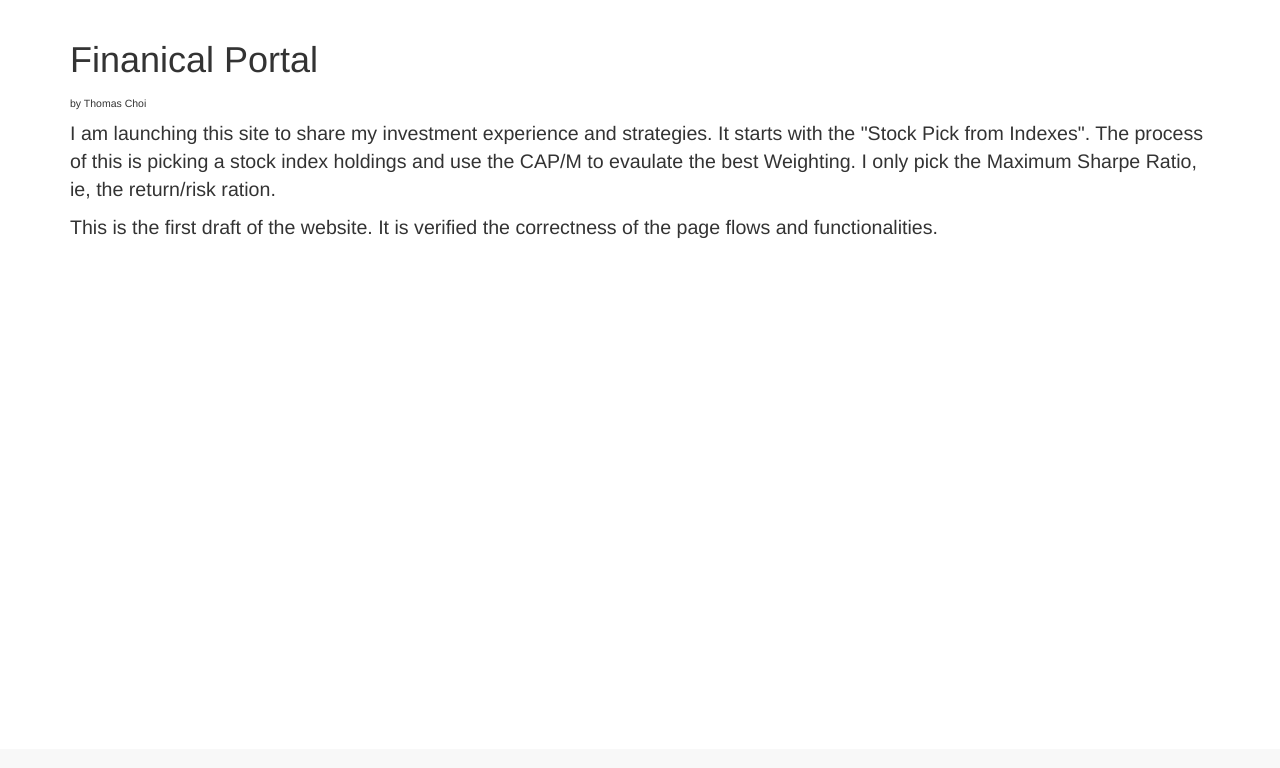
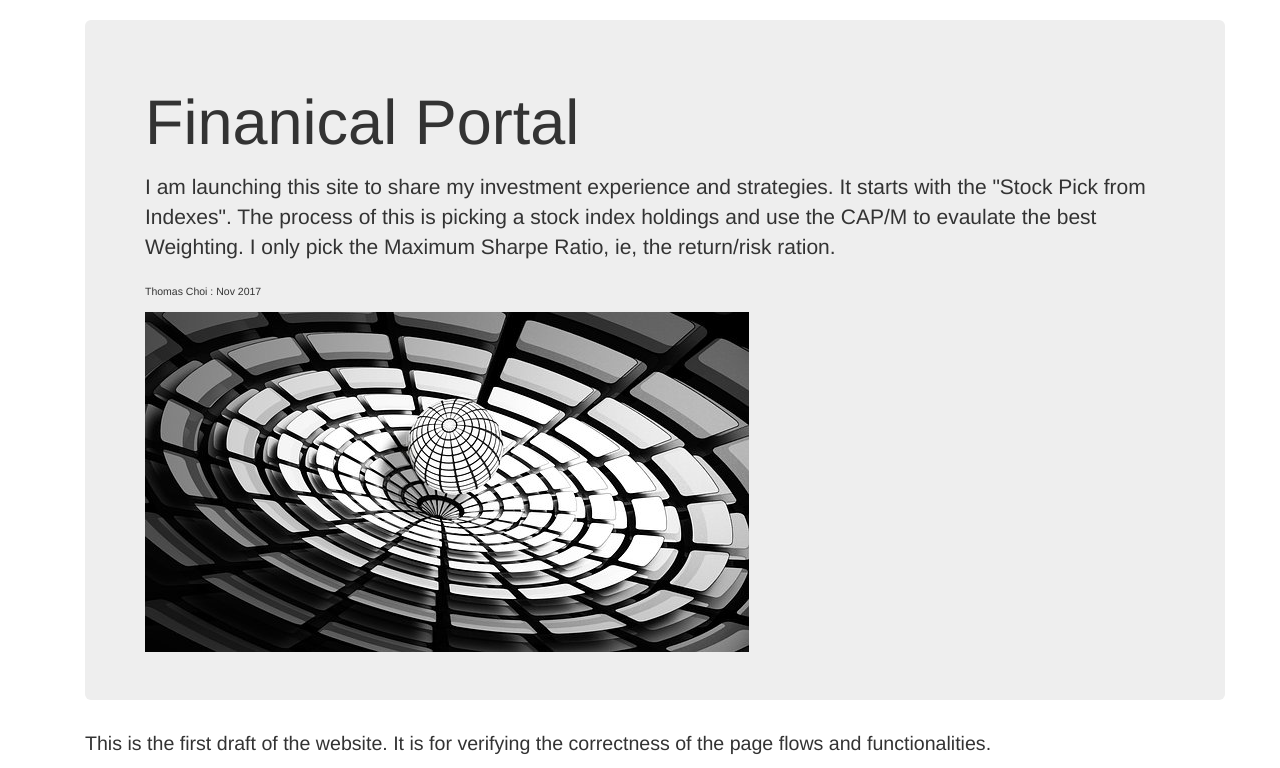
Before and after one commit to thomas-choi/myFinPortal, a Django app: page / in a window 1280 px wide. Shown: the part 51-819 px from the top of the page. Before the commit the page ends 289 px from the top, so only its background shows below. Run offline with Django 3.2, Linux system fonts and the light colour scheme; some libraries are stand-ins or nearby versions.

Commit message:
change of Main page layout

```diff
--- a/templates/MainPage_app/index.html
+++ b/templates/MainPage_app/index.html
@@ -1,7 +1,9 @@
 <!DOCTYPE html>
 {% extends "base.html" %}
 {% block body_block %}
-  <h1>Finanical Portal </h1><sub>by Thomas Choi</sub>
+  <div class="container">
+    <div class="jumbotron">
+      <h1>Finanical Portal </h1>
       <p></p>
       <p>
         I am launching this site to share my
@@ -12,8 +14,17 @@
            I only pick the Maximum Sharpe Ratio, ie, the return/risk
            ration.
       </p>
+      <sub>  Thomas Choi : </sub>
+      <sub>   Nov 2017  </sub>
+      <p></p>
+      {% load static %}
+      <img src="{% static "MainPage_app/future.jpg" %}" alt="Main Page image">
+    </div>
+  </div>
+  <div class="container">
     <p>
-    This is the first draft of the website. It is verified the correctness
+      This is the first draft of the website. It is for verifying the correctness
       of the page flows and functionalities.
     </p>
+  </div>
 {% endblock %}
```
Lines whose indentation alone changed are shown as unchanged.
